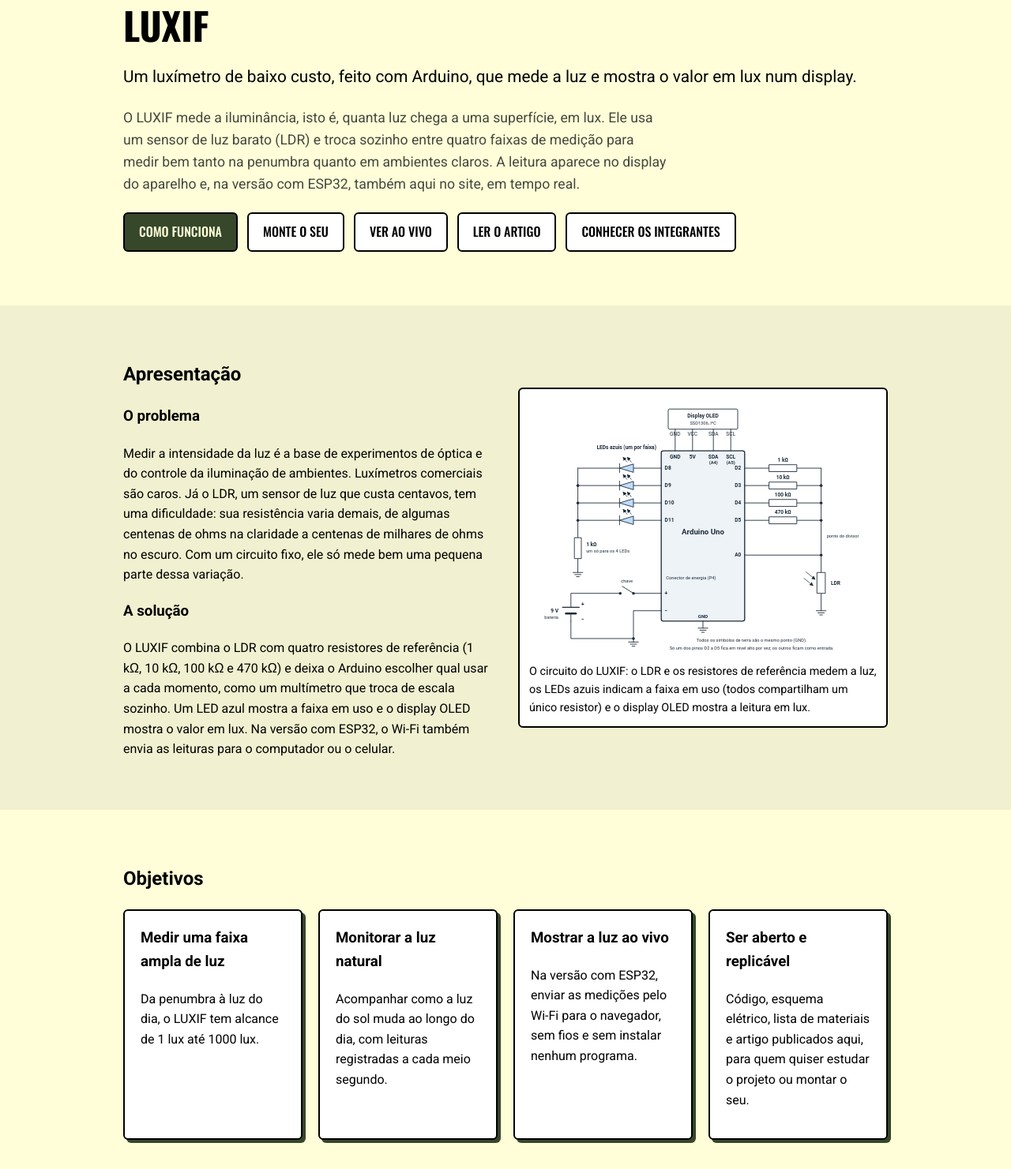
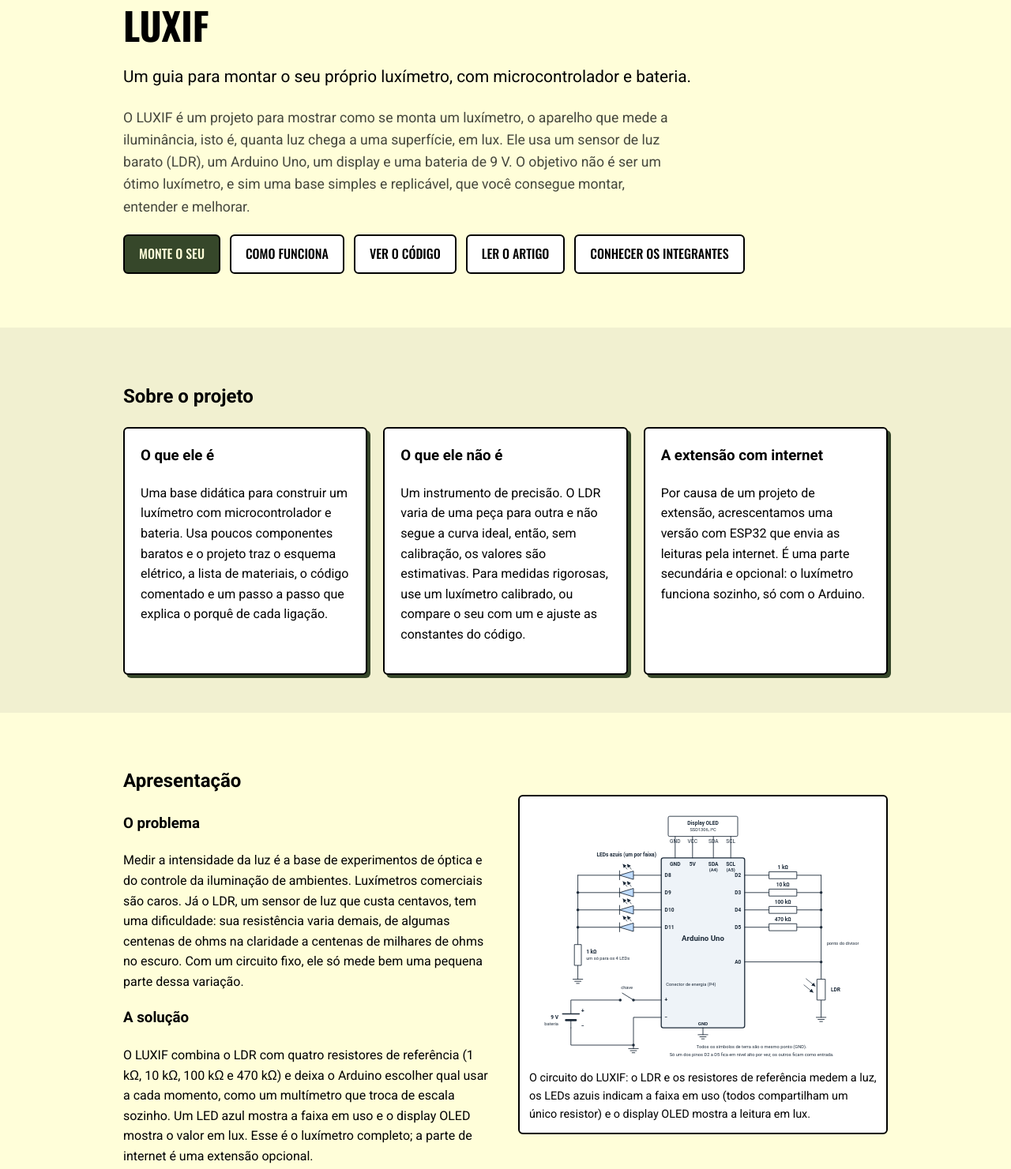
Before and after one commit to e-arauj0/LUXIF, a plain HTML site: page index.html in a window 1280 px wide. Shown: the part 113-1594 px from the top of the page at 79% size. Drawn offline with nearby package versions, Linux system fonts and the light colour scheme.

Commit message:
Clarifica o propósito do trabalho

```diff
--- a/index.html
+++ b/index.html
@@ -3,7 +3,8 @@
 <head>
     <meta charset="UTF-8">
     <meta name="viewport" content="width=device-width, initial-scale=1">
-	<title>LUXIF</title>
+	<title>LUXIF — monte o seu luxímetro</title>
+    <meta name="description" content="LUXIF: um guia para montar um luxímetro simples e replicável, com LDR, microcontrolador e bateria. Esquema, lista de materiais, código e passo a passo.">
 
     <link rel="icon" href="icones/icone.png" type="image/png">
 	<link href="https://fonts.googleapis.com/css2?family=Oswald:wght@500;700&amp;family=Roboto:wght@400;700&amp;display=swap" rel="stylesheet">
@@ -21,8 +22,8 @@
                     <li><a href="paginas/componentes.html">Componentes</a></li>
                     <li><a href="paginas/montagem.html">Monte o seu</a></li>
                     <li><a href="paginas/codigo.html">Código</a></li>
-                    <li><a href="paginas/ao-vivo.html">Ao vivo</a></li>
                     <li><a href="paginas/documentacao.html">Documentação</a></li>
+                    <li><a href="paginas/ao-vivo.html">Internet (ESP32)</a></li>
                     <li><a href="paginas/equipe.html">Nosso time</a></li>
                 </ul>
             </nav>
@@ -41,15 +42,35 @@
         <section class="abertura">
 			<div class="container">
 				<h1>LUXIF</h1>
-				<p class="subtitulo">Um luxímetro de baixo custo, feito com Arduino, que mede a luz e mostra o valor em lux num display.</p>
-				<p class="introducao">O LUXIF mede a iluminância, isto é, quanta luz chega a uma superfície, em lux. Ele usa um sensor de luz barato (LDR) e troca sozinho entre quatro faixas de medição para medir bem tanto na penumbra quanto em ambientes claros. A leitura aparece no display do aparelho e, na versão com ESP32, também aqui no site, em tempo real.</p>
+				<p class="subtitulo">Um guia para montar o seu próprio luxímetro, com microcontrolador e bateria.</p>
+				<p class="introducao">O LUXIF é um projeto para mostrar como se monta um luxímetro, o aparelho que mede a iluminância, isto é, quanta luz chega a uma superfície, em lux. Ele usa um sensor de luz barato (LDR), um Arduino Uno, um display e uma bateria de 9 V. O objetivo não é ser um ótimo luxímetro, e sim uma base simples e replicável, que você consegue montar, entender e melhorar.</p>
 				<p>
-					<a class="botao" href="paginas/funcionamento.html">Como funciona</a>
-					<a class="botao secundario" href="paginas/montagem.html">Monte o seu</a>
-					<a class="botao secundario" href="paginas/ao-vivo.html">Ver ao vivo</a>
+					<a class="botao" href="paginas/montagem.html">Monte o seu</a>
+					<a class="botao secundario" href="paginas/funcionamento.html">Como funciona</a>
+					<a class="botao secundario" href="paginas/codigo.html">Ver o código</a>
 					<a class="botao secundario" href="paginas/documentacao.html">Ler o artigo</a>
                     <a class="botao secundario" href="paginas/equipe.html">Conhecer os integrantes</a>
 				</p>
+			</div>
+		</section>
+
+		<section id="proposito">
+			<div class="container">
+				<h2>Sobre o projeto</h2>
+				<div class="grade">
+					<article class="cartao">
+						<h3>O que ele é</h3>
+						<p>Uma base didática para construir um luxímetro com microcontrolador e bateria. Usa poucos componentes baratos e o projeto traz o esquema elétrico, a lista de materiais, o código comentado e um passo a passo que explica o porquê de cada ligação.</p>
+					</article>
+					<article class="cartao">
+						<h3>O que ele não é</h3>
+						<p>Um instrumento de precisão. O LDR varia de uma peça para outra e não segue a curva ideal, então, sem calibração, os valores são estimativas. Para medidas rigorosas, use um luxímetro calibrado, ou compare o seu com um e ajuste as constantes do código.</p>
+					</article>
+					<article class="cartao">
+						<h3>A extensão com internet</h3>
+						<p>Por causa de um projeto de extensão, acrescentamos uma versão com ESP32 que envia as leituras pela internet. É uma parte secundária e opcional: o luxímetro funciona sozinho, só com o Arduino.</p>
+					</article>
+				</div>
 			</div>
 		</section>
 
@@ -60,7 +81,7 @@
 					<h3>O problema</h3>
 					<p>Medir a intensidade da luz é a base de experimentos de óptica e do controle da iluminação de ambientes. Luxímetros comerciais são caros. Já o LDR, um sensor de luz que custa centavos, tem uma dificuldade: sua resistência varia demais, de algumas centenas de ohms na claridade a centenas de milhares de ohms no escuro. Com um circuito fixo, ele só mede bem uma pequena parte dessa variação.</p>
 					<h3>A solução</h3>
-					<p>O LUXIF combina o LDR com quatro resistores de referência (1 kΩ, 10 kΩ, 100 kΩ e 470 kΩ) e deixa o Arduino escolher qual usar a cada momento, como um multímetro que troca de escala sozinho. Um LED azul mostra a faixa em uso e o display OLED mostra o valor em lux. Na versão com ESP32, o Wi-Fi também envia as leituras para o computador ou o celular.</p>
+					<p>O LUXIF combina o LDR com quatro resistores de referência (1 kΩ, 10 kΩ, 100 kΩ e 470 kΩ) e deixa o Arduino escolher qual usar a cada momento, como um multímetro que troca de escala sozinho. Um LED azul mostra a faixa em uso e o display OLED mostra o valor em lux. Esse é o luxímetro completo; a parte de internet é uma extensão opcional.</p>
 				</div>
 				<figure>
 					<img src="imagens/esquema-eletrico.svg" alt="Esquema elétrico do LUXIF: Arduino Uno com o LDR, os quatro resistores de referência, os LEDs azuis com um resistor único, o display OLED e a alimentação por bateria de 9 V." width="1000" height="740">
@@ -74,20 +95,20 @@
 				<h2>Objetivos</h2>
 				<div class="grade">
 					<article class="cartao">
-						<h3>Medir uma faixa ampla de luz</h3>
-						<p>Da penumbra à luz do dia, o LUXIF tem alcance de 1 lux até 1000 lux.</p>
+						<h3>Ensinar a montar um luxímetro</h3>
+						<p>Mostrar, passo a passo, como ligar sensor, microcontrolador, display e bateria num instrumento que funciona.</p>
 					</article>
 					<article class="cartao">
-						<h3>Monitorar a luz natural</h3>
-						<p>Acompanhar como a luz do sol muda ao longo do dia, com leituras registradas a cada meio segundo.</p>
+						<h3>Ser simples e replicável</h3>
+						<p>Poucos componentes baratos e tudo aberto: código, esquema elétrico, lista de materiais e artigo, para quem quiser estudar o projeto ou montar o seu.</p>
 					</article>
 					<article class="cartao">
-						<h3>Mostrar a luz ao vivo</h3>
-						<p>Na versão com ESP32, enviar as medições pelo Wi-Fi para o navegador, sem fios e sem instalar nenhum programa.</p>
+						<h3>Medir uma faixa ampla de luz</h3>
+						<p>Com a troca automática de faixa, o circuito cobre, pela estimativa teórica, de cerca de 0,003 lux a 11 000 lux. Sem calibração, trate os valores como aproximados.</p>
 					</article>
 					<article class="cartao">
-						<h3>Ser aberto e replicável</h3>
-						<p>Código, esquema elétrico, lista de materiais e artigo publicados aqui, para quem quiser estudar o projeto ou montar o seu.</p>
+						<h3>Extensão: ver a luz pela internet</h3>
+						<p>Com um ESP32 opcional, enviar as medições pelo Wi-Fi para o navegador, sem fios e sem instalar nenhum programa.</p>
 					</article>
 				</div>
 			</div>
@@ -112,7 +133,7 @@
 					</article>
 					<article class="cartao">
 						<h3>4. Experimente</h3>
-						<p>Meça a luz do dia, a distância de uma lâmpada e polarizadores, e acompanhe tudo <a href="paginas/ao-vivo.html">ao vivo</a>.</p>
+						<p>Meça a luz do dia, a distância de uma lâmpada e polarizadores. Com o ESP32, dá para acompanhar tudo <a href="paginas/ao-vivo.html">pela internet</a>.</p>
 					</article>
 				</div>
 			</div>
@@ -163,7 +184,8 @@
 
     <footer>
 		<div class="container">
-			<p>&copy; 2026 LUXIF. Projeto integrador — IFSP Guarulhos.</p>
+			<p>&copy; 2026 LUXIF. Projeto integrador de Engenharia de Computação — IFSP Guarulhos.</p>
+			<p>A comunicação com a internet (ESP32) foi acrescentada por causa de um projeto de extensão.</p>
 		</div>
 	</footer>
 	<script src="js/luxif.js"></script>
```
Also changed, not shown: paginas/ao-vivo.html (+3 -2 lines), paginas/codigo.html (+3 -2 lines), paginas/componentes.html (+3 -2 lines), paginas/documentacao.html (+3 -2 lines), paginas/equipe.html (+3 -2 lines), paginas/funcionamento.html (+3 -2 lines), paginas/montagem.html (+3 -2 lines), 1 other file.
